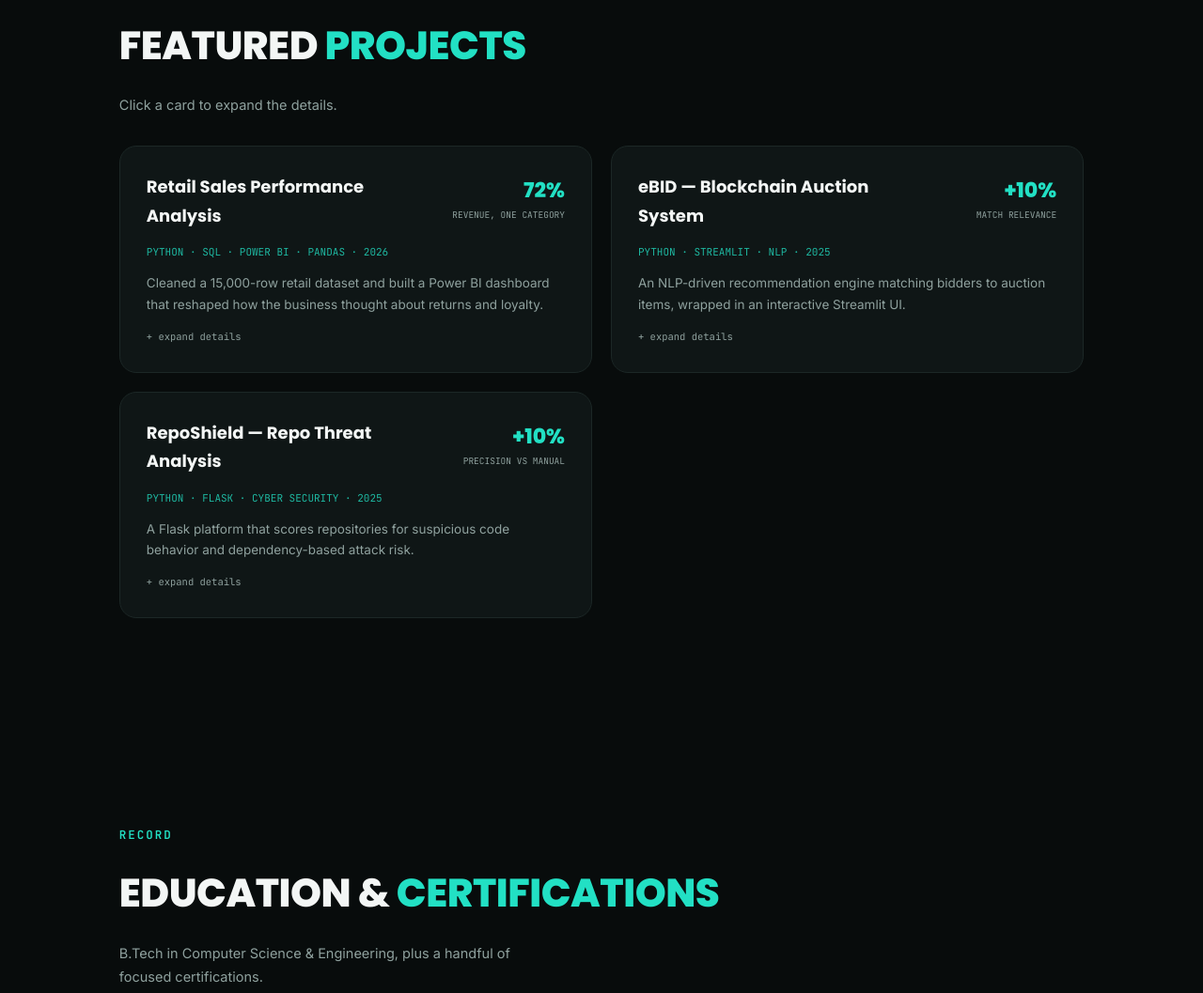
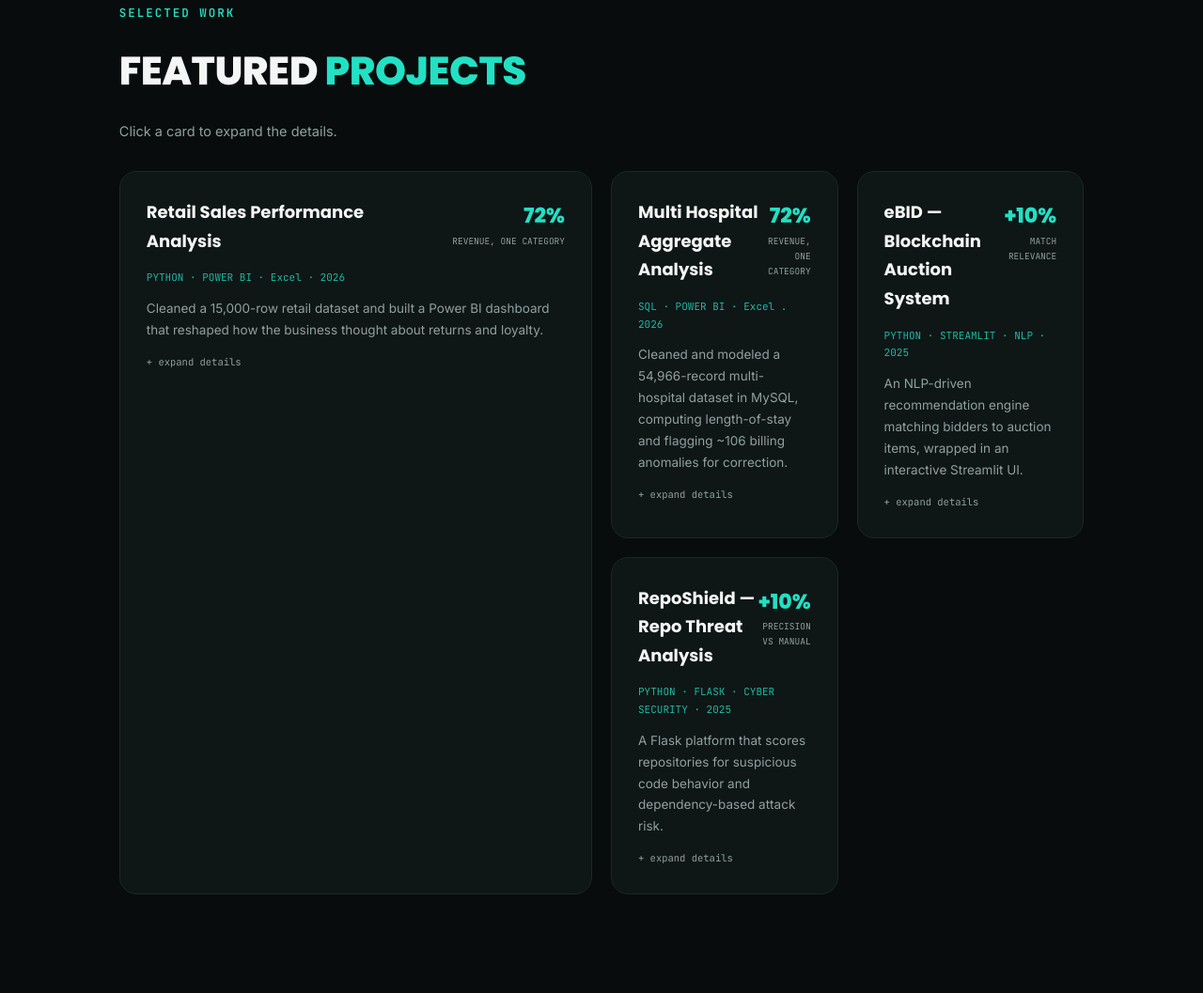
Before and after one commit to Sreerajsreeraj/SreerajS, a plain HTML site: page index.html in a window 1280 px wide. Shown: the part 4229-5286 px from the top of the page at 94% size. Drawn offline with Linux system fonts and the light colour scheme.

Commit message:
Modify project entries in index.html
Updated project details and added new projects to the portfolio section.

```diff
--- a/index.html
+++ b/index.html
@@ -443,7 +443,7 @@
       <div class="log-dot"></div>
       <div class="log-meta">APR 2026 — PRESENT</div>
       <div class="log-role">Data Analyst Intern</div>
-      <a href="https://www.agenticx.co.in/" target="_blank" rel="noopener">
+      <a> href="https://www.agenticx.co.in/" target="_blank" rel="noopener">
       <div class="log-org">AgenticX Knowledge Solutions LLP</div></a>
       <ul class="log-list">
         <li>Cleaned, transformed and validated 1,000+ record datasets, lifting reporting accuracy by an estimated ~15%.</li>
@@ -476,18 +476,36 @@
         <div class="proj-name">Retail Sales Performance Analysis</div>
         <div><div class="proj-kpi">72%</div><div class="proj-kpi-label">Revenue, One Category</div></div>
       </div>
-      <div class="proj-stack">PYTHON · SQL · POWER BI · PANDAS · 2026</div>
+      <div class="proj-stack">PYTHON · POWER BI · Excel · 2026</div>
       <p class="proj-desc">Cleaned a 15,000-row retail dataset and built a Power BI dashboard that reshaped how the business thought about returns and loyalty.</p>
       <div class="proj-full">
         <ul>
           <li>Resolved duplicate records, inconsistent formatting and missing values into an analysis-ready dataset.</li>
-          <li>Wrote 10+ SQL queries — aggregations, subqueries, window functions — for revenue-by-region/category, return rates and MoM growth.</li>
           <li>Found the top revenue category also carried the highest return rate, informing a targeted returns-reduction recommendation.</li>
           <li>Showed returning customers out-earned new customers, backing the case for loyalty program investment.</li>
         </ul>
       </div>
       <div class="expand-hint">+ expand details</div>
     </div>
+
+    <div class="proj-grid">
+    <div class="proj-card reveal" onclick="this.classList.toggle('open')">
+      <div class="proj-top">
+        <div class="proj-name">Multi Hospital Aggregate Analysis</div>
+        <div><div class="proj-kpi">72%</div><div class="proj-kpi-label">Revenue, One Category</div></div>
+      </div>
+      <div class="proj-stack"> SQL · POWER BI · Excel . 2026</div>
+      <p class="proj-desc">Cleaned and modeled a 54,966-record multi-hospital dataset in MySQL, computing length-of-stay and flagging ~106 billing anomalies for correction.</p>
+      <div class="proj-full">
+        <ul>
+          <li>Wrote 10+ SQL queries with CTEs and window functions (LAG, DENSE_RANK) to analyze payer risk, monthly revenue trends, and cost outliers.</li>
+          <li>Built a Power BI dashboard tracking $1.4B in billing across conditions, admission types, and payers to support revenue optimization.</li>
+        </ul>
+      </div>
+      <div class="expand-hint">+ expand details</div>
+    </div>
+
+
 
     <div class="proj-card reveal" onclick="this.classList.toggle('open')">
       <div class="proj-top">
```
